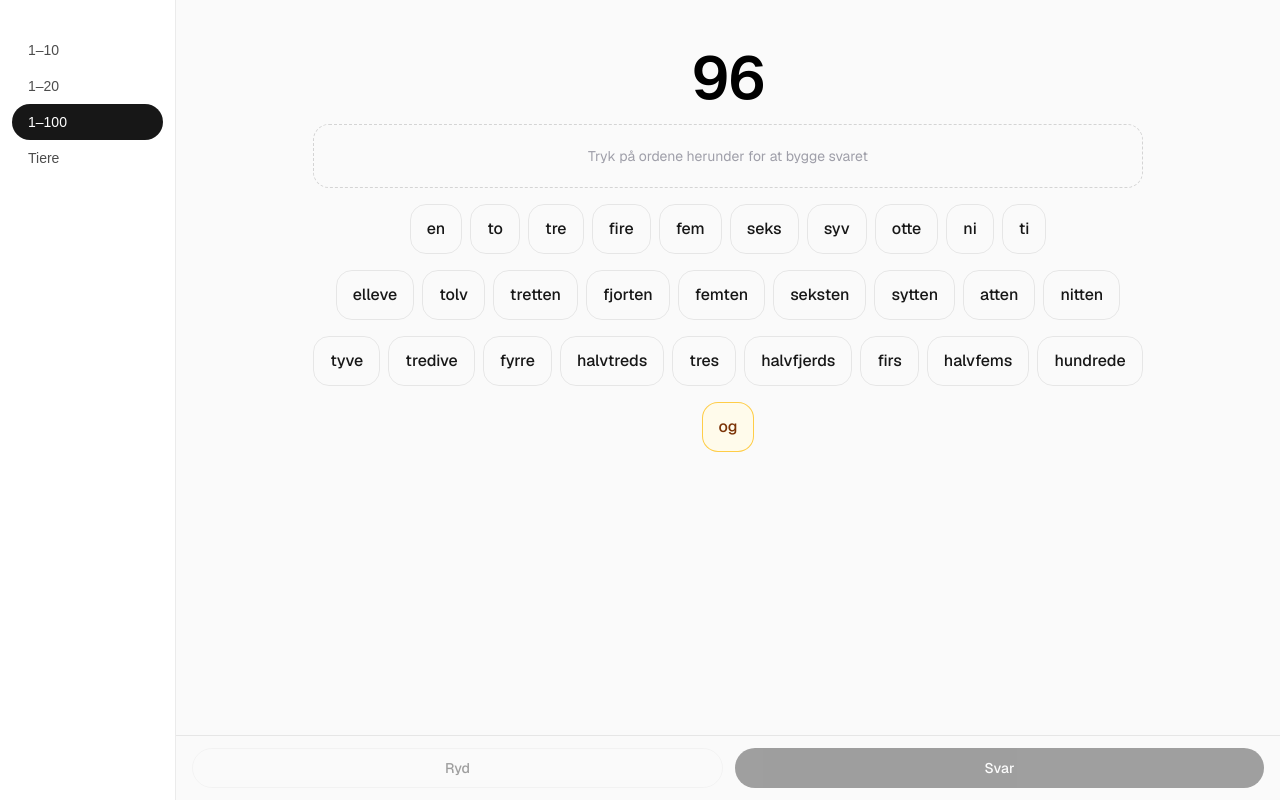
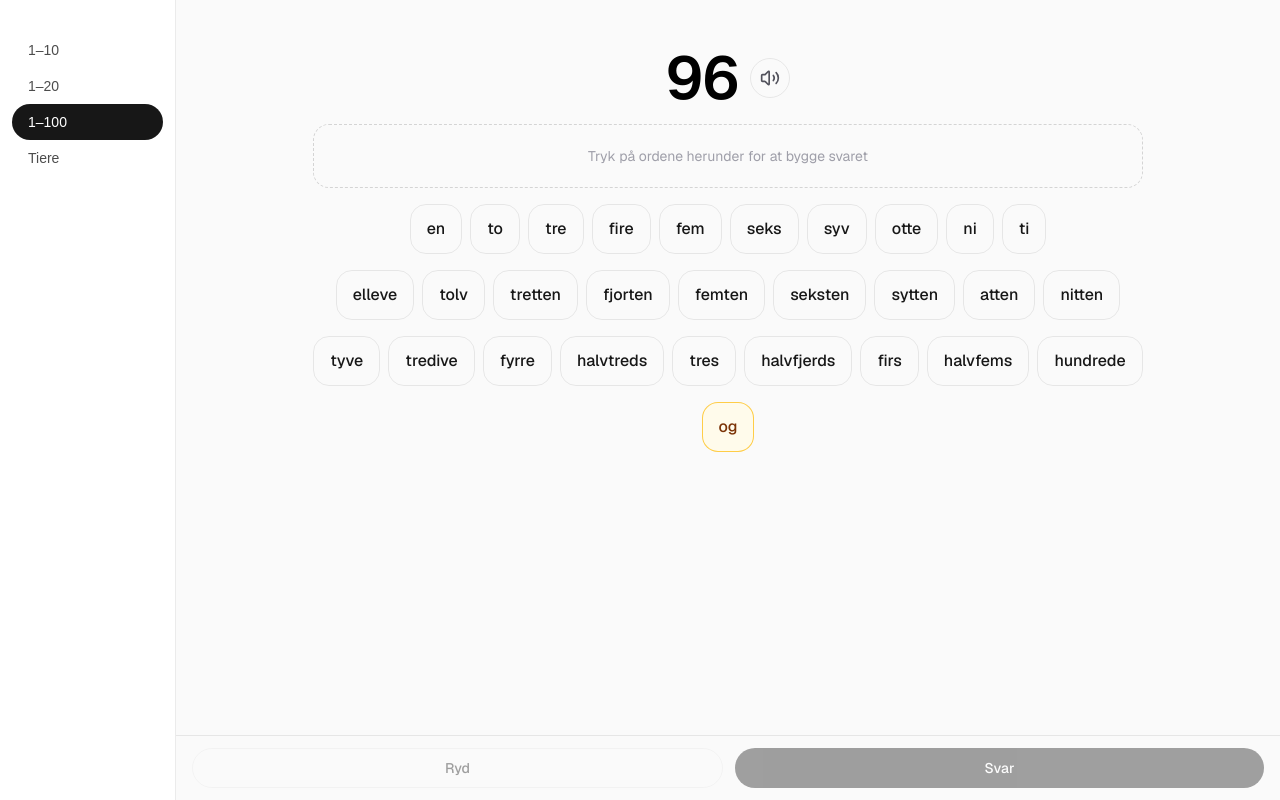
Before and after one commit to Plsr/nummer, a Next.js app: page /mode/1-100 in a window 1280 px wide. Built offline with nearby package versions, Linux system fonts and the light colour scheme.

Commit message:
Display icon for pronounciation next to number

```diff
--- a/app/number-game.tsx
+++ b/app/number-game.tsx
@@ -1,6 +1,7 @@
 "use client";
 
 import { useMemo, useState } from "react";
+import { Volume2 } from "lucide-react";
 import {
   danishPalette,
   danishTokens,
@@ -94,9 +95,19 @@ export default function NumberGame({
   return (
     <main className="flex w-full h-full flex-col items-center gap-8">
       <div className="max-w-4xl flex items-center flex-col gap-4 py-12">
+        <div className="flex items-center gap-3">
           <p className="text-6xl font-semibold tracking-tight text-black dark:text-zinc-50">
             {current}
           </p>
+          <button
+            type="button"
+            onClick={() => speakDanish(answer)}
+            aria-label="Hør udtale"
+            className="flex h-10 w-10 items-center justify-center rounded-full border border-solid border-black/[.08] text-zinc-600 transition-colors hover:border-transparent hover:bg-black/[.04] dark:border-white/[.145] dark:text-zinc-300 dark:hover:bg-[#1a1a1a]"
+          >
+            <Volume2 className="h-5 w-5" />
+          </button>
+        </div>
 
         <div className="flex min-h-16 w-full flex-wrap items-center justify-center gap-2 rounded-2xl border border-dashed border-black/[.15] px-4 py-3 dark:border-white/[.2]">
           {tapped.length === 0 && (
@@ -174,14 +185,6 @@ export default function NumberGame({
             </button>
           </>
         ) : (
-          <>
-            <button
-              type="button"
-              onClick={() => speakDanish(answer)}
-              className="flex h-10 flex-1 items-center justify-center rounded-full border border-solid border-black/[.08] px-4 text-sm font-medium transition-colors hover:border-transparent hover:bg-black/[.04] dark:border-white/[.145] dark:hover:bg-[#1a1a1a]"
-            >
-              🔊 Udtale
-            </button>
           <button
             type="button"
             onClick={handleNext}
@@ -190,7 +193,6 @@ export default function NumberGame({
           >
             {isLoadingNext ? "…" : "Næste"}
           </button>
-          </>
         )}
       </div>
     </main>
--- a/package.json
+++ b/package.json
@@ -9,6 +9,7 @@
     "lint": "eslint"
   },
   "dependencies": {
+    "lucide-react": "^1.33.0",
     "next": "16.3.1",
     "react": "19.2.8",
     "react-dom": "19.2.8"
```
Also changed, not shown: 1 other file (tests, documents, lock files or other folders). Lines whose indentation alone changed are shown as unchanged.
